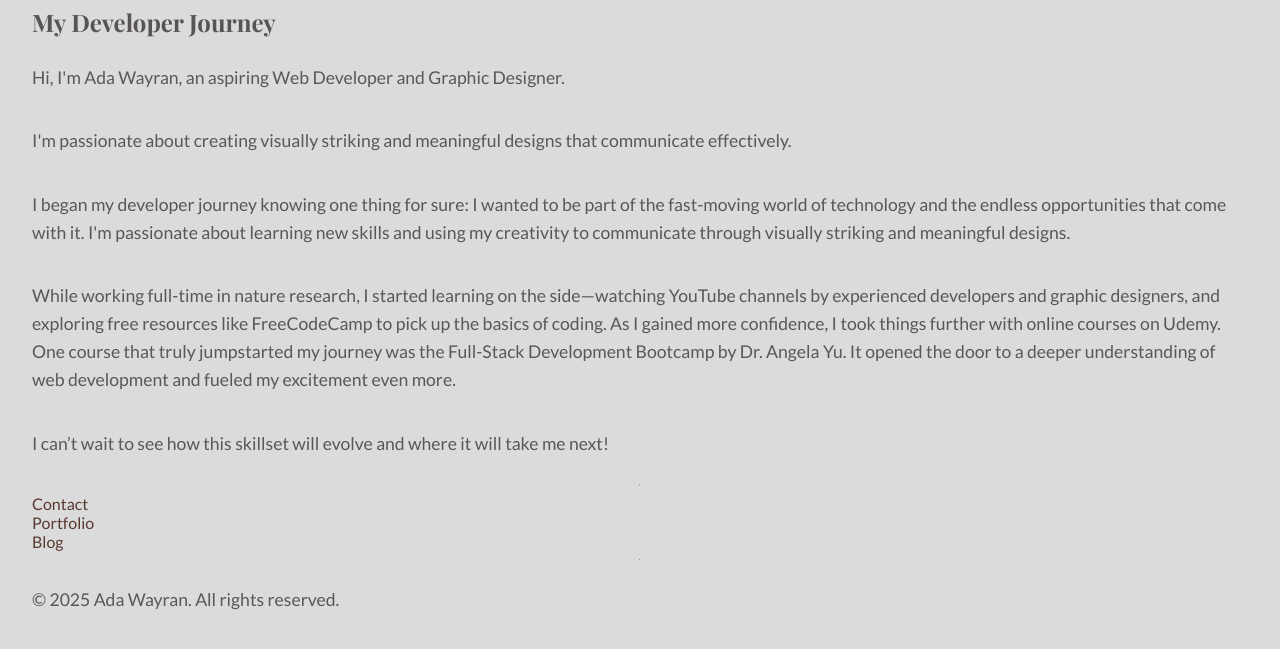
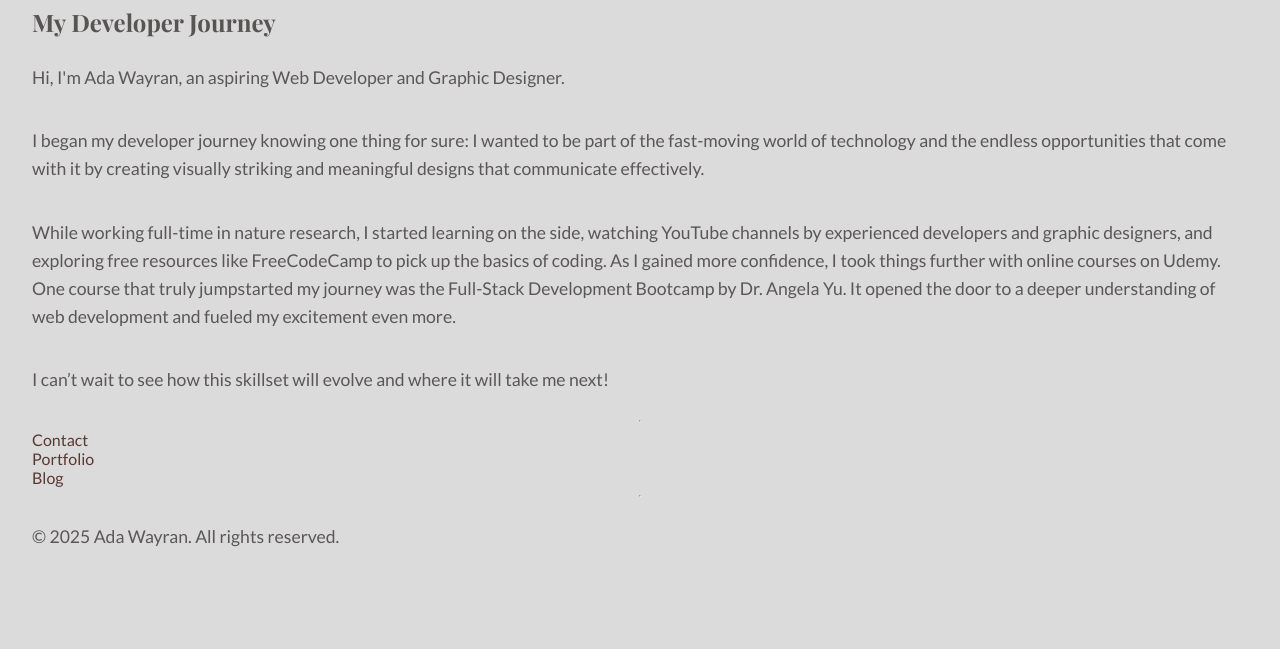
Before and after one commit to AdaWayran/AdaWayran, a plain HTML site: page public/about.html in a window 1280 px wide. Shown: the part 137-786 px from the top of the page. Drawn offline with nearby package versions, Linux system fonts and the light colour scheme.

Commit message:
Add files via upload

```diff
--- a/public/about.html
+++ b/public/about.html
@@ -12,16 +12,14 @@
   <a href="../index.html">< Back</a>
 <h1>About Me</h1>
 <h2>  My Developer Journey</h2>
-<p>Hi, I'm Ada Wayran, an aspiring Web Developer and Graphic Designer.</p>
-<p>I'm passionate about creating visually striking and meaningful designs that communicate effectively.</p>
+<p>Hi, I'm Ada Wayran, an aspiring Web Developer and Graphic Designer. </p>
 <p>
 I began my developer journey knowing one thing for sure:
 I wanted to be part of the fast-moving world of technology and the endless
-opportunities that come with it. I'm passionate about learning new skills and using my
-creativity to communicate through visually striking and meaningful designs.
+opportunities that come with it by creating visually striking and meaningful designs that communicate effectively.
 </p>
 <p>
-While working full-time in nature research, I started learning on the side—watching
+While working full-time in nature research, I started learning on the side, watching
 YouTube channels by experienced developers and graphic designers, and exploring free resources
 like FreeCodeCamp to pick up the basics of coding. As I gained more confidence, I took things further with
  online courses on Udemy. One course that truly jumpstarted my journey was the Full-Stack
@@ -33,7 +31,7 @@ I can’t wait to see how this skillset will evolve and where it will take me ne
 </p>
   <hr />
   <a href="../public/contact.html">Contact</a>
-    <a href="../public/portfolioprojects.html">Portfolio</a>
+  <a href="../public/portfolioprojects.html">Portfolio</a>
   <a href="../public/blog.html">Blog</a>
   <hr>
 </body>
```
